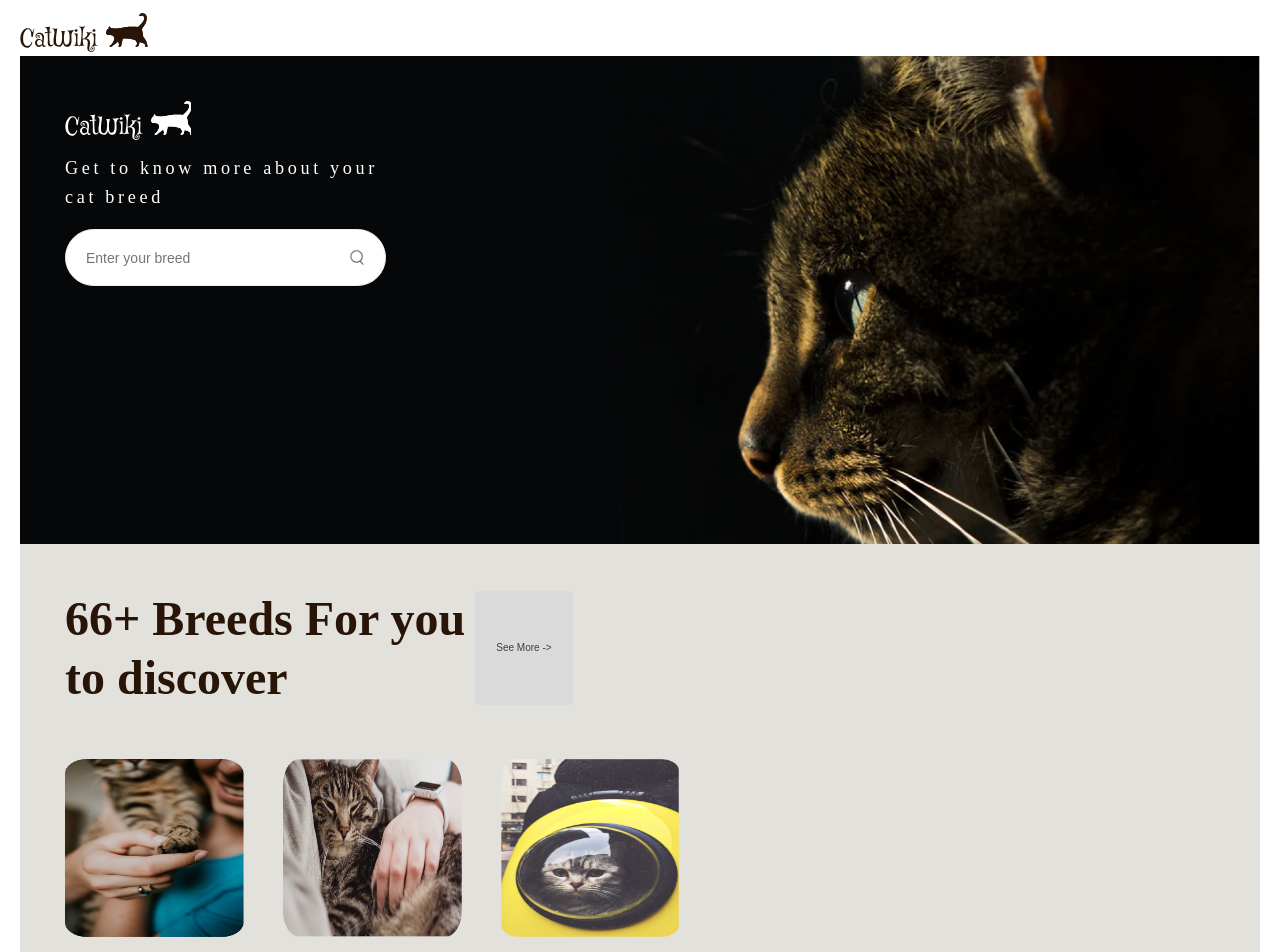
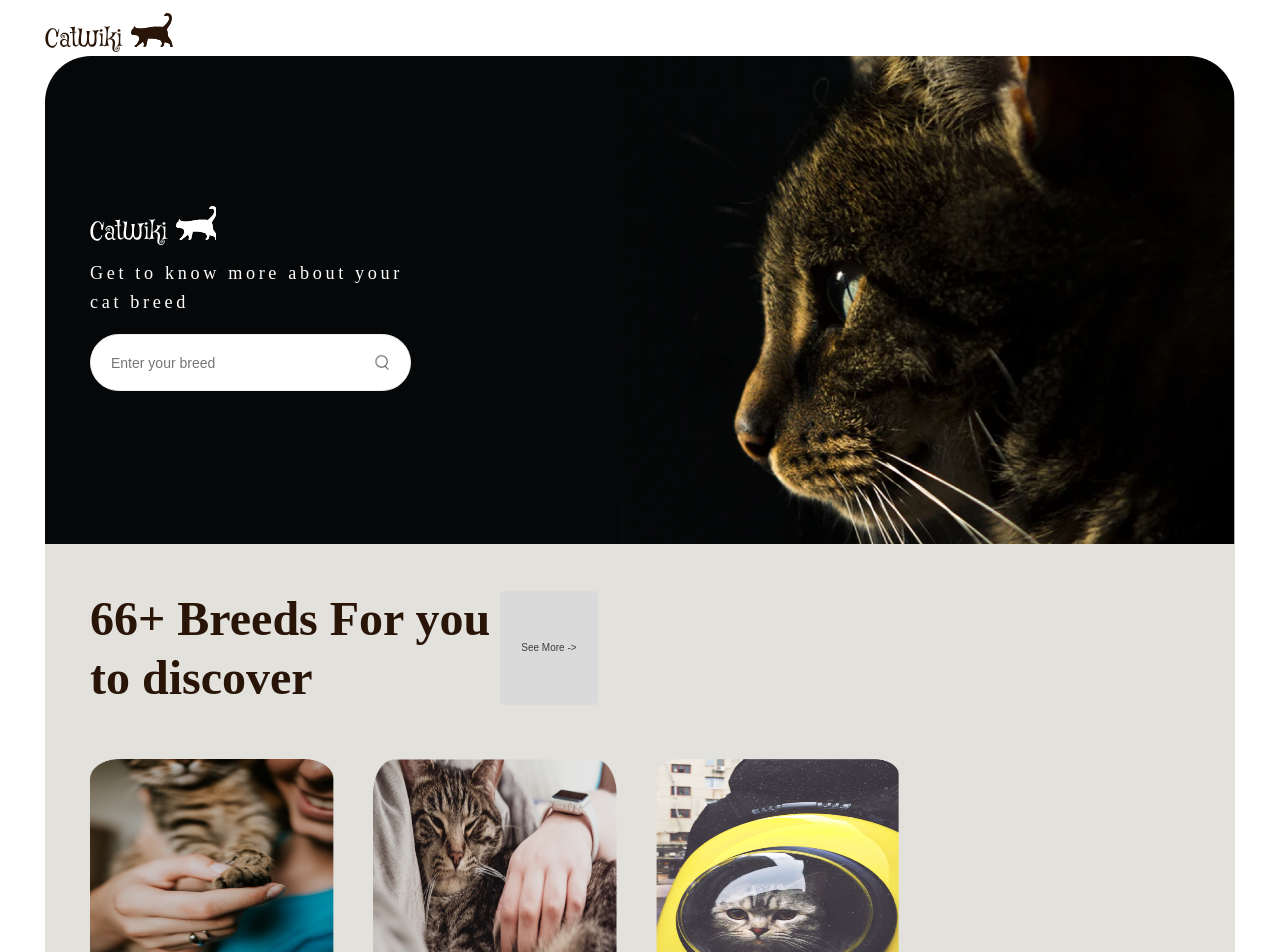
Before and after one commit to ShaniAharon/CatWiki-FE, a Vue app: page / in a window 1280 px wide. Shown: the top 952 px of the page. Built offline with nearby package versions, Linux system fonts and the light colour scheme.

Commit message:
feat: header design

```diff
--- a/src/styles/basics/_layout.scss
+++ b/src/styles/basics/_layout.scss
@@ -34,8 +34,8 @@
 }
 
 .main-layout-container {
-  margin-inline-start: 20px;
-  margin-inline-end: 20px;
+  margin-inline-start: 45px;
+  margin-inline-end: 45px;
 }
 
 .card-grid {
--- a/src/styles/views/_app-main.scss
+++ b/src/styles/views/_app-main.scss
@@ -68,6 +68,7 @@
   display: flex;
   flex-direction: column;
   // width: 100%;
+
   height: 75rem;
   border-radius: 25px;
   position: relative;
@@ -77,11 +78,15 @@
   background-image: url(/src/assets/HeroImagelg.png);
   background-size: cover;
   background-repeat: no-repeat;
+  border-top-left-radius: 46px;
+  border-top-right-radius: 46px;
   // border-radius: 25px;
 
   width: 100%;
   height: 50%;
-
+  .upper-header-content {
+    margin-block-start: 105px;
+  }
   .logo-white {
     background-color: white;
     height: 40px;
@@ -105,30 +110,13 @@
   background-color: #e3e1dc;
   height: 50%;
   width: 100%;
-  position: relative;
-  .inner-content {
-    position: absolute;
-    left: 50px;
-    .btn-more {
-      align-self: flex-end;
-      font-family: 'Montserrat';
-      font-style: normal;
-      font-weight: 700;
-      font-size: 18px;
-      line-height: 22px;
-      background-color: #e3e1dc;
-      text-transform: uppercase;
-      /* identical to box height */
+  border-bottom-left-radius: 46px;
+  border-bottom-right-radius: 46px;
 
-      text-align: right;
-
-      color: rgba(41, 21, 7, 0.6);
-    }
-  }
   .cat-img-conatiner {
     img {
-      width: rem(220px);
-      height: rem(220px);
+      width: rem(300px);
+      height: rem(300px);
     }
   }
   .breeds-title {
--- a/src/views/market-app.vue
+++ b/src/views/market-app.vue
@@ -2,7 +2,7 @@
   <header class="main-header main-layout-container">
     <section class="upper-header">
       <!-- <img class="logo-white" src="../assets/CatwikiLogo.svg" alt="" /> -->
-      <div class="max-width-container column g-1">
+      <div class="upper-header-content max-width-container column g-1">
         <div class="logo-white"></div>
         <h2 class="upper-text">
           Get to know more about your <br />
```
